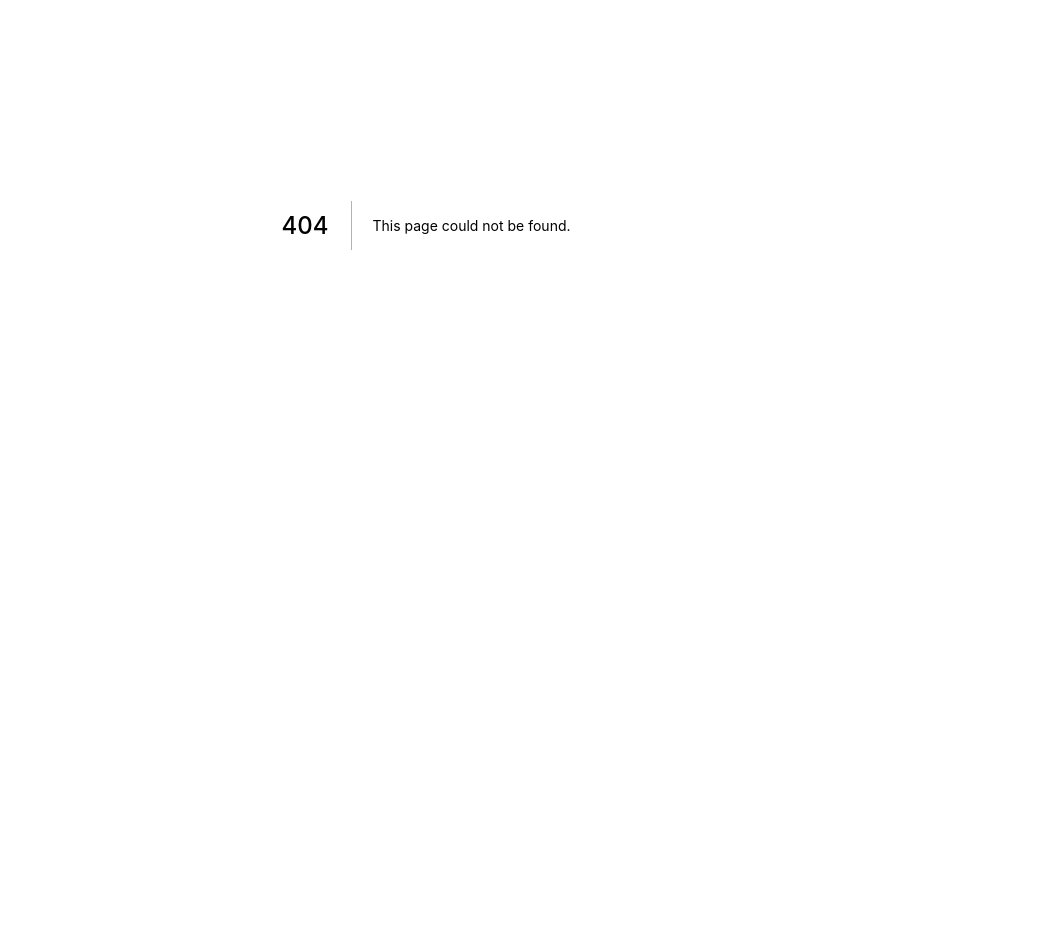
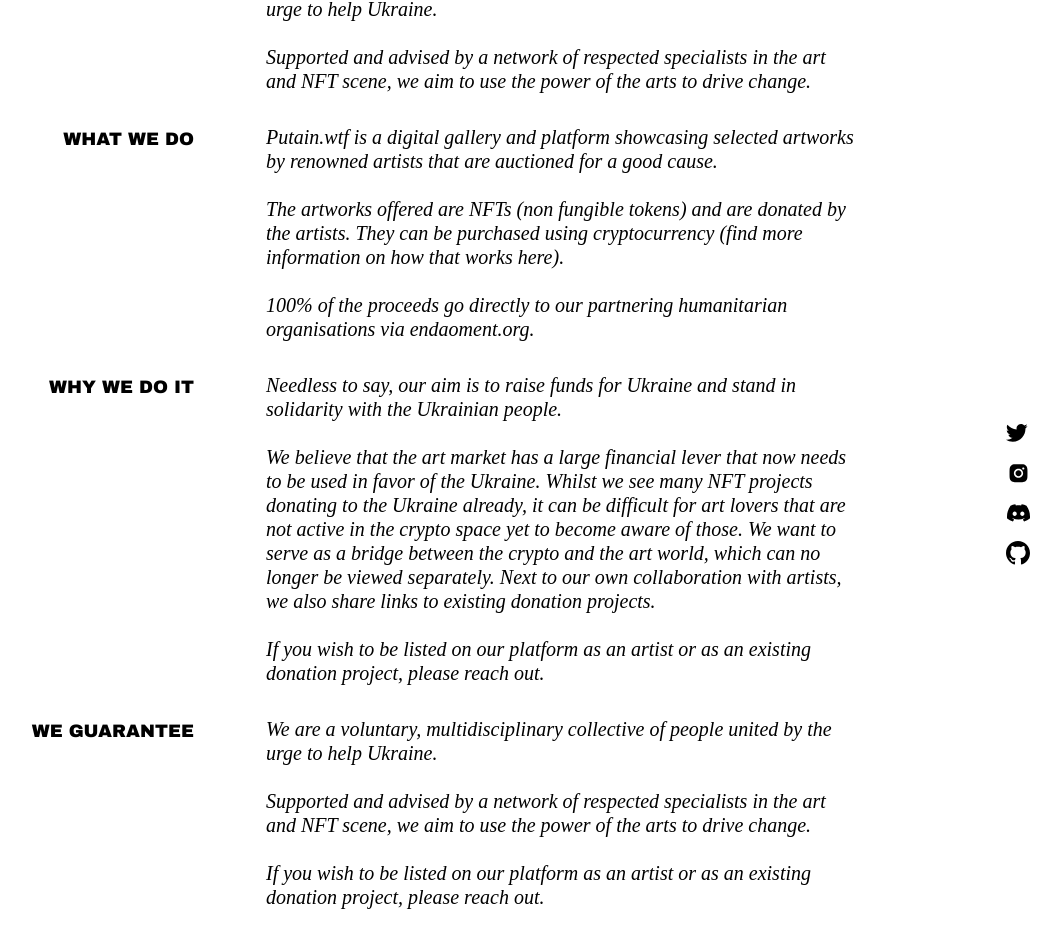
Before and after one commit to putain-wtf/putain.wtf, a Next.js app: page /about in a window 1280 px wide. Before the commit this address had no page. Shown: the part 175-1122 px from the top of the page, without its empty margins (214-1275 px from the left). Before the commit the page ends 800 px from the top, so only its background shows below. Built offline with nearby package versions, Linux system fonts and the light colour scheme.

Commit message:
Add about page

```diff
--- /dev/null
+++ b/pages/about.tsx
@@ -0,0 +1,89 @@
+import NavBar from "../components/NavBar/NavBar";
+import { NextPage } from "next";
+import SocialBar from "../components/SocialBar/SocialBar";
+
+const About: NextPage = () => {
+    return (
+        <>
+            <NavBar />
+            <div className=" mx-auto lg:px-30 md:px-20 max-w-lg md:max-w-screen-lg mb-28 ">
+                <div className='md:text-right md:flex mt-20 md:space-x-12 '>
+                    <div className='font-arial-black font-black text-base md:text-lg uppercase md:flex-none px-6 md:w-56 '>
+                        Who we are
+                    </div>
+                    <p className='font-times font-normal italic text-xl mt-2 antialiased leading-6 md:mt-0 px-6 md:px-0 md:mx-0 text-left '>
+                        <div>
+                            We are a voluntary, multidisciplinary collective of people united by the urge to help Ukraine.
+                        </div>
+                        <br />
+                        <span>
+                            Supported and advised by a network of respected specialists in the art and NFT scene, we aim to use the power of the arts to drive change.
+                        </span>
+                    </p>
+                </div>
+                <div className='md:text-right md:flex mt-8 md:space-x-12  '>
+                    <div className='font-arial-black font-black text-base md:text-lg uppercase md:flex-none px-6 md:w-56 '>
+                        What we do
+                    </div>
+                    <p className='font-times font-normal italic text-xl mt-2 antialiased leading-6 md:mt-0 px-6 md:px-0 text-left '>
+                        <span>
+                            Putain.wtf is a digital gallery and platform showcasing selected artworks by renowned artists that are auctioned for a good cause.
+                        </span>
+                        <br />
+                        <br />
+                        <span>
+                            The artworks offered are NFTs (non fungible tokens) and are donated by the artists. They can be purchased using cryptocurrency (find more information on how that works here).
+                        </span>
+                        <br />
+                        <br />
+                        <span>
+                            100% of the proceeds go directly to our partnering humanitarian organisations via endaoment.org.
+                        </span>
+                    </p>
+                </div>
+                <div className='md:text-right md:flex mt-8 md:space-x-12  '>
+                    <div className='font-arial-black font-black text-base md:text-lg uppercase md:flex-none px-6 md:w-56 '>
+                        Why we do it
+                    </div>
+                    <p className='font-times font-normal italic text-xl mt-2 antialiased leading-6 md:mt-0 px-6 md:px-0 text-left '>
+                        <span>
+                            Needless to say, our aim is to raise funds for Ukraine and stand in solidarity with the Ukrainian people.
+                        </span>
+                        <br />
+                        <br />
+                        <span>
+                            We believe that the art market has a large financial lever that now needs to be used in favor of the Ukraine. Whilst we see many NFT projects donating to the Ukraine already, it can be difficult for art lovers that are not active in the crypto space yet to become aware of those. We want to serve as a bridge between the crypto and the art world, which can no longer be viewed separately. Next to our own collaboration with artists, we also share links to existing donation projects.
+                        </span>
+                        <br />
+                        <br />
+                        <span>
+                            If you wish to be listed on our platform as an artist or as an existing donation project, please reach out.
+                        </span>
+                    </p>
+                </div>
+                <div className='md:text-right md:flex mt-8 md:space-x-12  '>
+                    <div className='font-arial-black font-black text-base md:text-lg uppercase md:flex-none px-6 md:w-56  '>
+                        We Guarantee
+                    </div>
+                    <p className='font-times font-normal italic text-xl mt-2 antialiased leading-6 md:mt-0 px-6 md:px-0 text-left '>
+                        <span>
+                            We are a voluntary, multidisciplinary collective of people united by the urge to help Ukraine.
+                        </span>
+                        <br />
+                        <br />
+                        <span>
+                            Supported and advised by a network of respected specialists in the art and NFT scene, we aim to use the power of the arts to drive change.
+                        </span>
+                        <br />
+                        <br />
+                        <span>
+                            If you wish to be listed on our platform as an artist or as an existing donation project, please reach out.
+                        </span>
+                    </p>
+                </div>
+            </div>
+            <SocialBar/>
+        </>
+    )
+}
+export default About;
```
